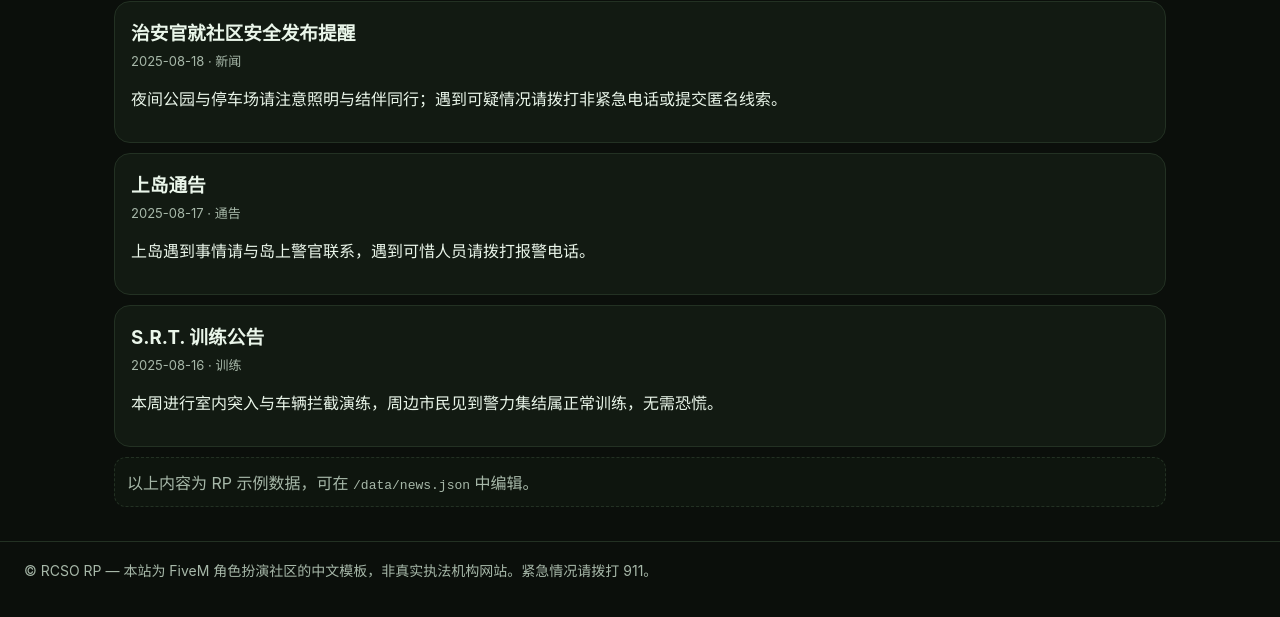
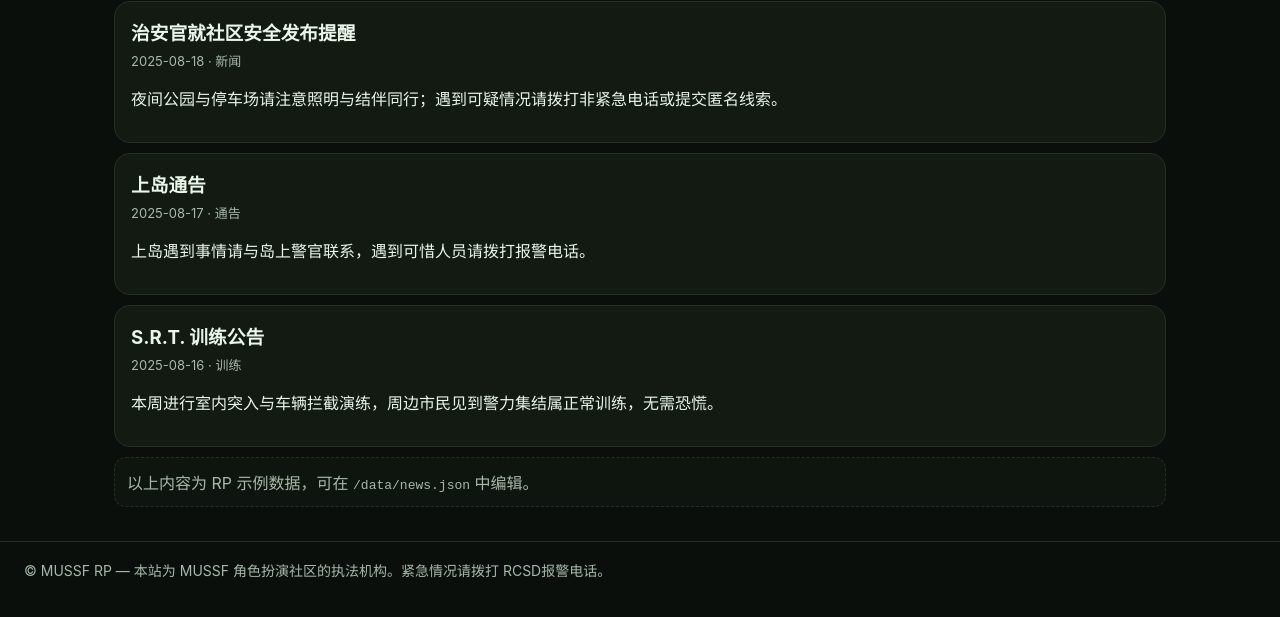
Before and after one commit to NHBEANNNNN/rcsd-site, a plain HTML site: page news.html in a window 1280 px wide. Shown: the part 179-796 px from the top of the page. Drawn offline with Linux system fonts and the light colour scheme.

Commit message:
Update news.html

```diff
--- a/news.html
+++ b/news.html
@@ -35,7 +35,7 @@
   </main>
 
   <footer class="footer">
-    © RCSO RP — 本站为 FiveM 角色扮演社区的中文模板，非真实执法机构网站。紧急情况请拨打 911。
+    © MUSSF RP — 本站为 MUSSF 角色扮演社区的执法机构。紧急情况请拨打 RCSD报警电话。
   </footer>
 
 </body>
```
